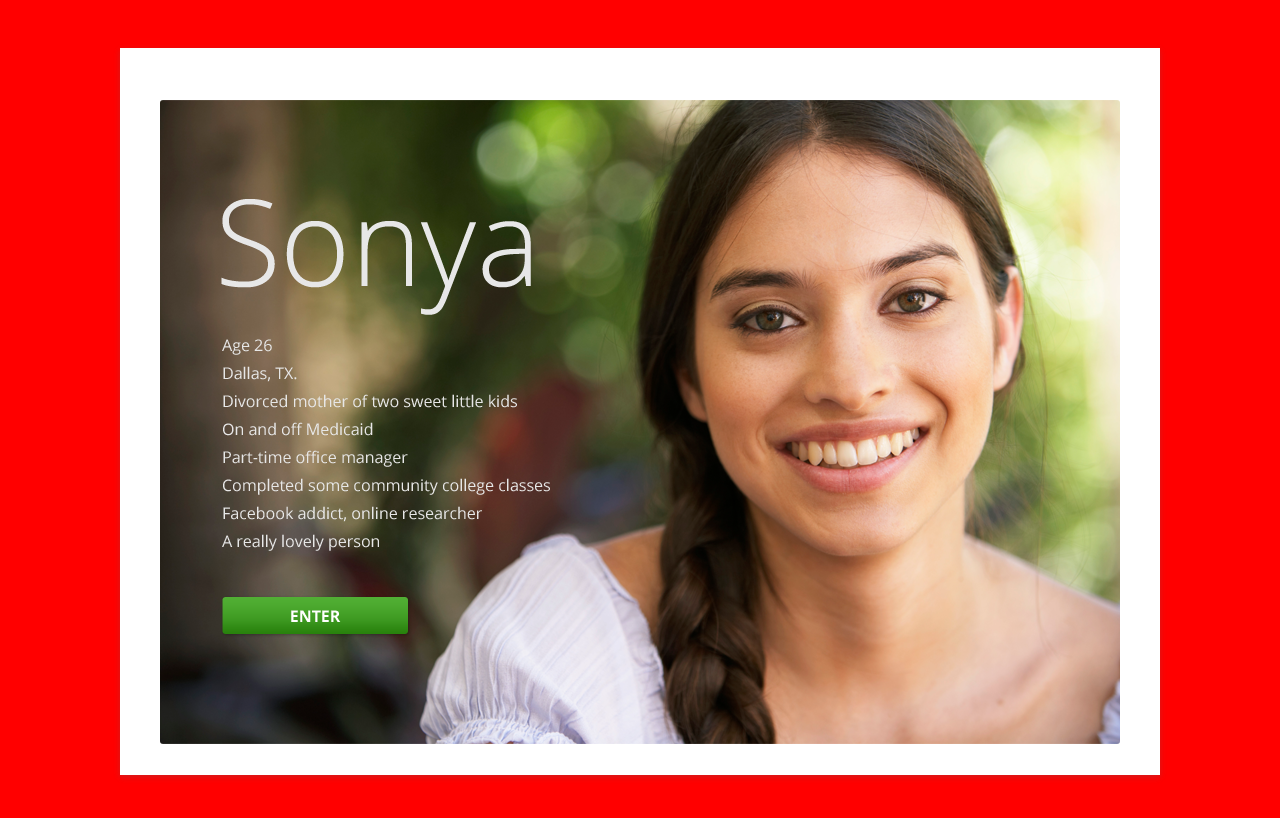
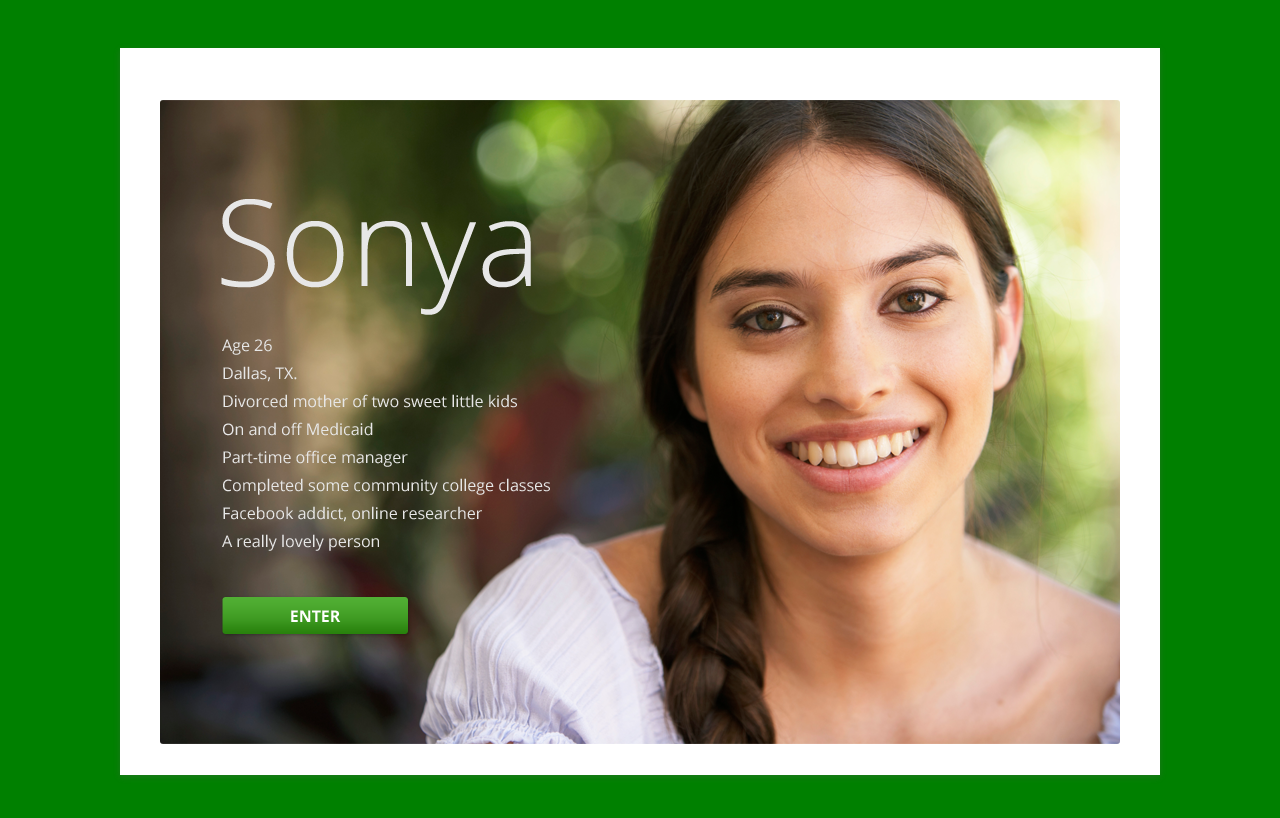
Before and after one commit to aquilentdev/SCMTest_OneRepo, a Jekyll site: the page built from index.html, in a window 1280 px wide. Shown: the top 818 px of the page. Built offline with Jekyll 4.4.1, drawn with Linux system fonts in a browser that asks for light colours; Markdown is read by kramdown in place of the engine named in the settings; the list of posts is cut into pages by our own code.

Commit message:
changed background color to green

```diff
--- a/css/style.css
+++ b/css/style.css
@@ -44,7 +44,7 @@ html, body, div, span, applet, object, iframe, h1, h2, h3, h4, h5, h6, p, blockq
 	font-size: 100%;
 	vertical-align: baseline;
 }
-body { background: red !important;
+body { background: green !important;
 	line-height: 1;
 }
 ol,
```
